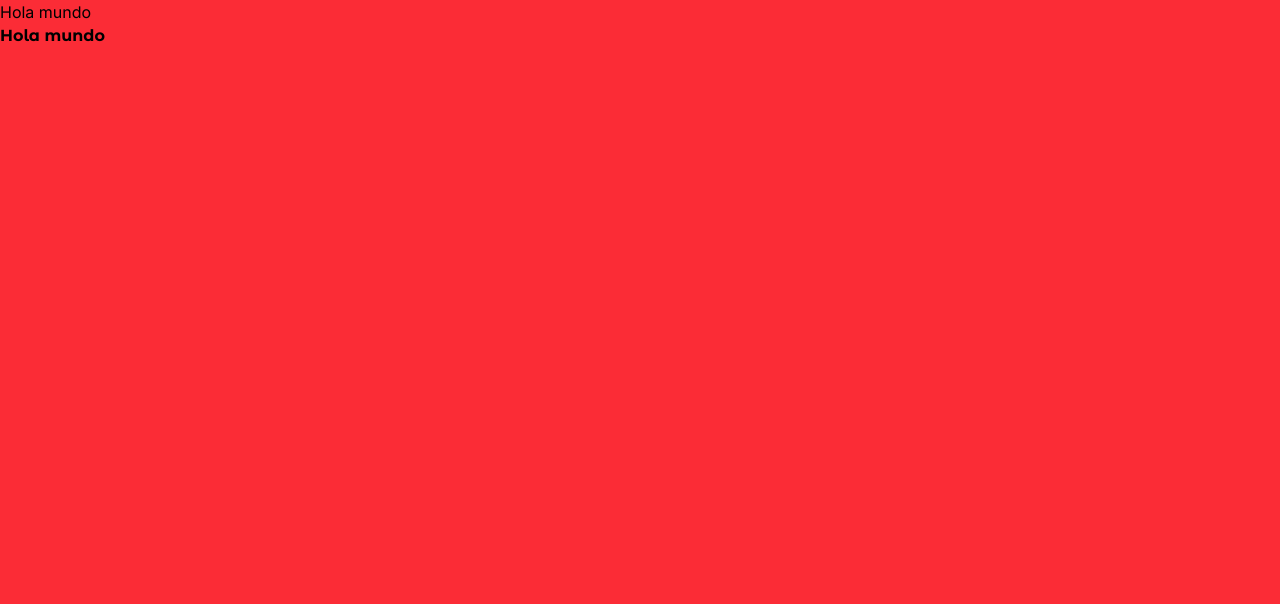
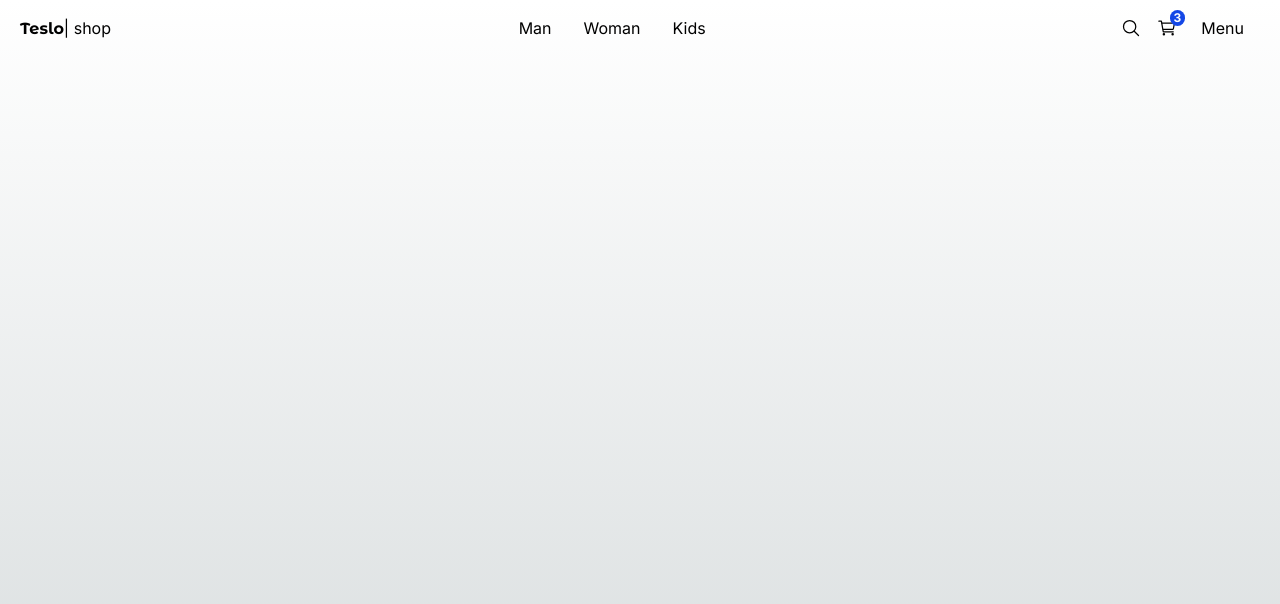
Before and after one commit to Fer-Mig-Agus/NextJsCurso-TesloShop, a Next.js app: page / in a window 1280 px wide. Shown: the top 604 px of the page. Built offline with nearby package versions, Linux system fonts and the light colour scheme.

Commit message:
Se agrego el top menu

```diff
--- a/src/app/(shop)/layout.tsx
+++ b/src/app/(shop)/layout.tsx
@@ -1,3 +1,4 @@
+import { TopMenu } from '@/components';
 
 export default function ShopLayout({
  children
@@ -5,7 +6,8 @@
  children: React.ReactNode;
 }) {
   return (
-    <main className="min-h-screen bg-red-500">
+    <main className="min-h-screen">
+      <TopMenu/>
       {children}
     </main>
   );
--- a/src/app/(shop)/page.tsx
+++ b/src/app/(shop)/page.tsx
@@ -4,8 +4,7 @@
 export default function Home() {
   return (
     <div>
-      <h1>Hola mundo</h1>
-      <h1 className={`${titleFont.className} font-bold`}>Hola mundo</h1>
+
 
     </div>
   );
--- a/src/components/index.ts
+++ b/src/components/index.ts
@@ -0,0 +1 @@
+export { TopMenu } from "./ui/top-menu/TopMenu";
--- /dev/null
+++ b/src/components/ui/top-menu/TopMenu.tsx
@@ -0,0 +1,61 @@
+import { titleFont } from "@/config/fonts";
+import Link from "next/link";
+import React from "react";
+import { IoCartOutline, IoSearchOutline } from "react-icons/io5";
+
+export const TopMenu = () => {
+  return (
+    <nav className="flex px-5 justify-between items-center w-full">
+      {/* Logoo */}
+      <div>
+        <Link href={"/"}>
+          <span className={`${titleFont.className} antialiased font-bold`}>
+            Teslo
+          </span>
+          <span>| shop</span>
+        </Link>
+      </div>
+      {/*Center Menu*/}
+
+      <div className="hidden sm:block">
+        <Link
+          className="m-2 p-2 rounded-md transition-all hover:bg-gray-100"
+          href={"/category/men"}
+        >
+          Man
+        </Link>
+        <Link
+          className="m-2 p-2 rounded-md transition-all hover:bg-gray-100"
+          href={"/category/women"}
+        >
+          Woman
+        </Link>
+        <Link
+          className="m-2 p-2 rounded-md transition-all hover:bg-gray-100"
+          href={"/category/kids"}
+        >
+          Kids
+        </Link>
+      </div>
+
+      {/* Search, cart, menu */}
+      <div className="flex items-center">
+        <Link href={"/search"} className="mx-2">
+          <IoSearchOutline className="w-5 h-5" />
+        </Link>
+        <Link href={"/cart"} className="mx-2">
+          <div className="relative">
+            <span className="absolute text-xs rounded-full px-1 font-bold -top-2 -right-2 bg-blue-700 text-white">
+              3
+            </span>
+            <IoCartOutline className="w-5 h-5" />
+          </div>
+        </Link>
+
+        <button className="m-2 p-2 rounded-md transition-all hover:bg-gray-100">
+          Menu
+        </button>
+      </div>
+    </nav>
+  );
+};
```
Also changed, not shown: package.json (+6 -5 lines), src/components/ui/index.ts (deleted), 1 other file (tests, documents, lock files or other folders).
